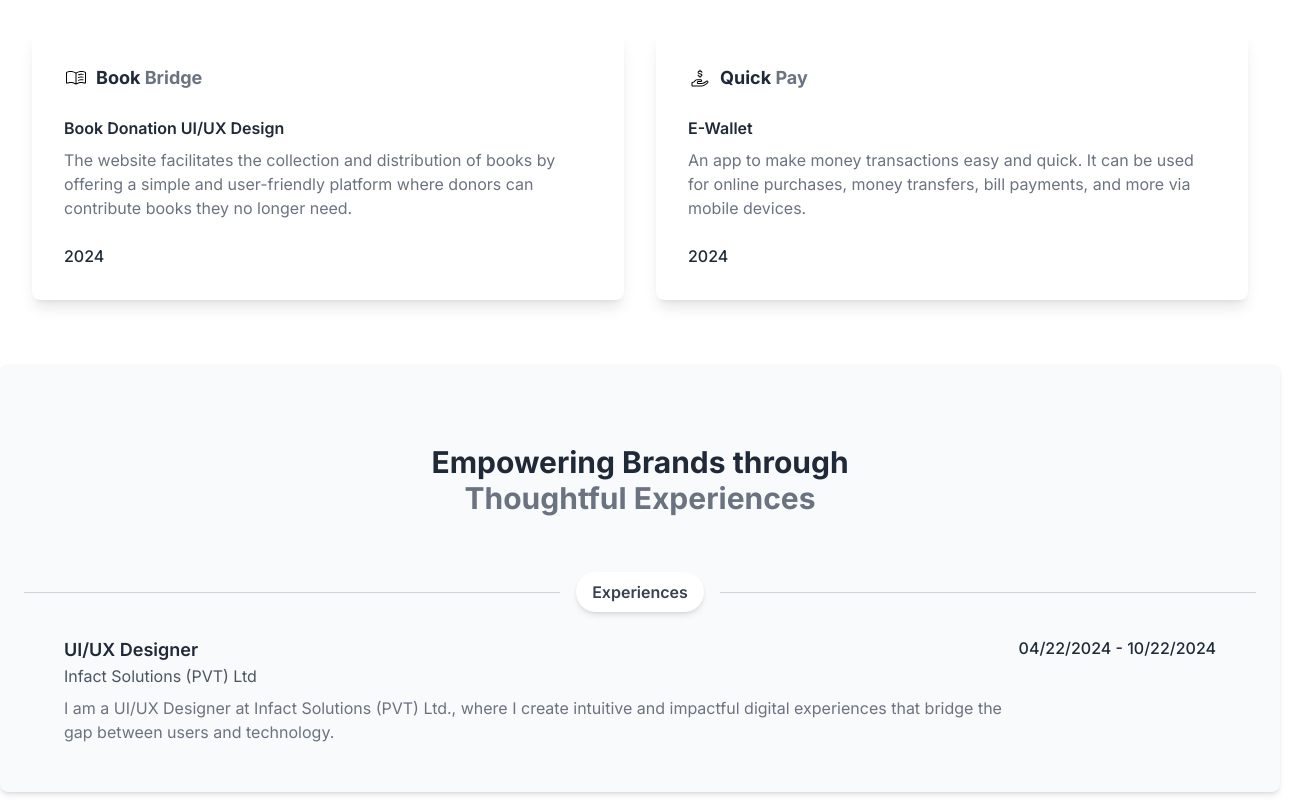
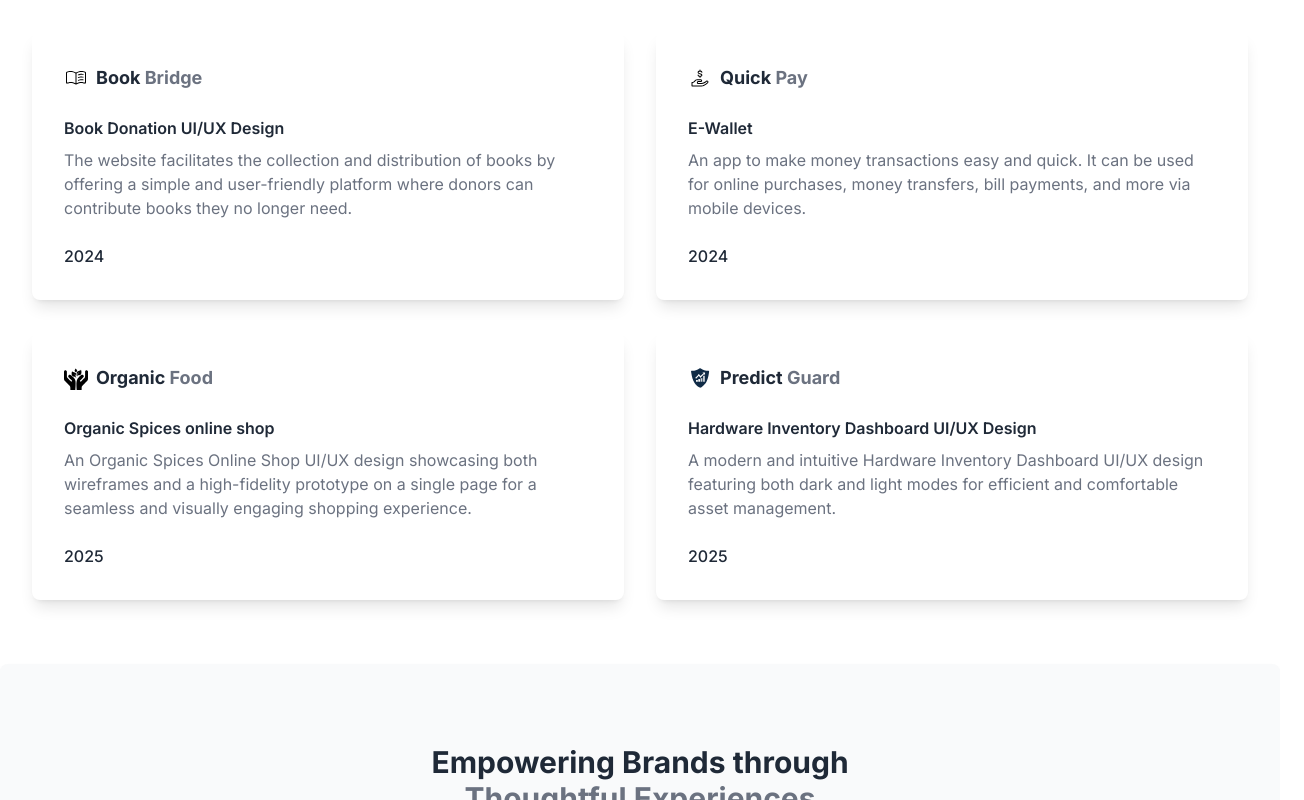
Before and after one commit to thathsaranivenurathnasuriya/my-portfolio-site, a plain HTML site: page index.html in a window 1280 px wide. Shown: the part 1559-2359 px from the top of the page, 1304 px wide, since content can reach past the window. Drawn offline with nearby package versions, Linux system fonts and the light colour scheme.

Commit message:
update
update project section

```diff
--- a/index.html
+++ b/index.html
@@ -95,7 +95,7 @@
   </div>
 
   <!-- CV Button -->
-  <a href="R.T.V. Rathnasuriya.pdf" target="_blank">
+  <a href="Thathsarani Rathnasuriya.pdf" target="_blank">
     <button class="bg-white text-xs md:text-sm font-medium py-1 px-3 md:py-2 md:px-4 rounded-full shadow hover:bg-gray-100 ml-2 md:ml-2">
       CV
     </button>
@@ -174,8 +174,7 @@
       <!-- For desktop: horizontal layout with spaced images -->
       <div class="hidden md:flex justify-center space-x-24">
           <img src="images/Figma.svg" alt="Figma" class="opacity-70 hover:opacity-100">
-          <img src="images/Webflow.svg" alt="Webflow" class="opacity-70 hover:opacity-100">
-          <img src="images/Wordpress.svg" alt="WordPress" class="opacity-70 hover:opacity-100">
+          <img src="images/CapCut.svg" alt="CapCut" class="opacity-70 hover:opacity-100">
           <img src="images/Adobe photoshop.svg" alt="Adobe Photoshop" class="opacity-70 hover:opacity-100">
           <img src="images/Canva.svg" alt="Canva" class="opacity-70 hover:opacity-100">
       </div>
@@ -258,6 +257,30 @@
     <h3 class="text-md font-semibold text-gray-800">E-Wallet</h3>
     <p class="text-gray-500 mt-2">An app to make money transactions easy and quick. It can be used for online purchases, money transfers, bill payments, and more via mobile devices.</p>
     <p class="text-gray-800 font-medium mt-6">2024</p>
+  </a>
+
+
+      <!-- Project 3 -->
+  <a href="https://www.figma.com/design/nugrmYMNRbCTsQyJQnkZUT/Organic-Item?node-id=0-1&t=vn2VDFnPzZZ0Cgm9-1" target="_blank" class="block bg-white p-8 rounded-lg shadow-lg hover:shadow-xl hover:scale-105 hover:bg-gray-100 transform transition duration-300">
+    <div class="flex items-center space-x-2 mb-6">
+      <img src="images/Organic.svg" alt="Organic Food Icon" class="w-6 h-6"> <!-- Replace with actual image path -->
+      <h2 class="text-lg font-bold text-gray-800">Organic <span class="text-gray-500">Food</span></h2>
+    </div>
+    <h3 class="text-md font-semibold text-gray-800">Organic Spices online shop</h3>
+    <p class="text-gray-500 mt-2">An Organic Spices Online Shop UI/UX design showcasing both wireframes and a high-fidelity prototype on a single page for a seamless and visually engaging shopping experience.</p>
+    <p class="text-gray-800 font-medium mt-6">2025</p>
+  </a>
+
+
+    <!-- Project 4 -->
+  <a href="https://www.figma.com/design/Xta6JqAjDvsOaUx5FaHkPu/Hardware-Inventory?node-id=153-553&t=6S412mLiuI0R7gFr-1" target="_blank" class="block bg-white p-8 rounded-lg shadow-lg hover:shadow-xl hover:scale-105 hover:bg-gray-100 transform transition duration-300">
+    <div class="flex items-center space-x-2 mb-6">
+      <img src="images/Pedictguard.svg" alt="Pedict guard Icon" class="w-6 h-6"> <!-- Replace with actual image path -->
+      <h2 class="text-lg font-bold text-gray-800">Predict <span class="text-gray-500">Guard</span></h2>
+    </div>
+    <h3 class="text-md font-semibold text-gray-800">Hardware Inventory Dashboard UI/UX Design</h3>
+    <p class="text-gray-500 mt-2">A modern and intuitive Hardware Inventory Dashboard UI/UX design featuring both dark and light modes for efficient and comfortable asset management.</p>
+    <p class="text-gray-800 font-medium mt-6">2025</p>
   </a>
 
 </div>
```
Also changed, not shown: images/CapCut.svg (added), images/Organic.svg (added), images/Pedictguard.svg (added), 4 other files.
